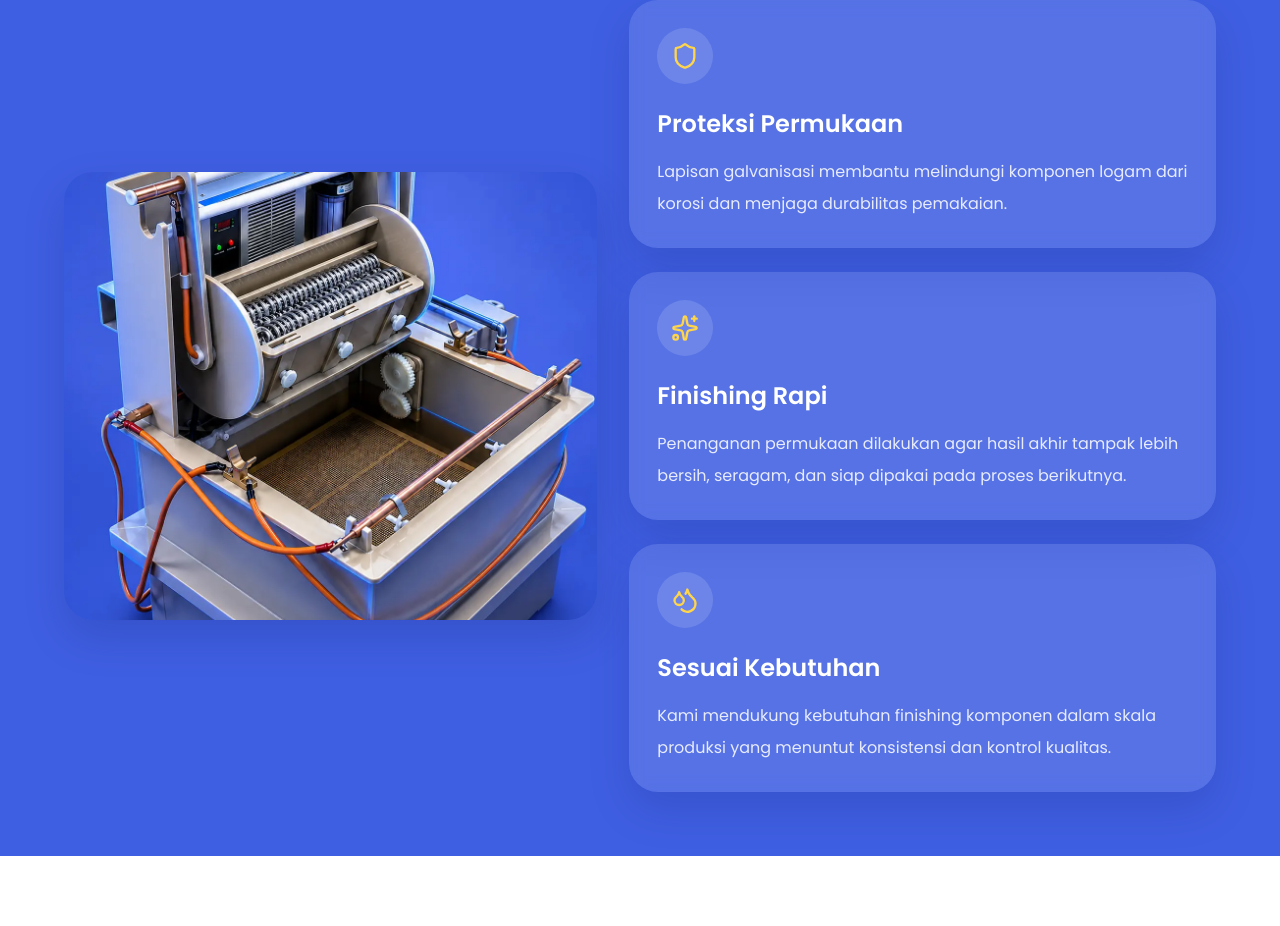
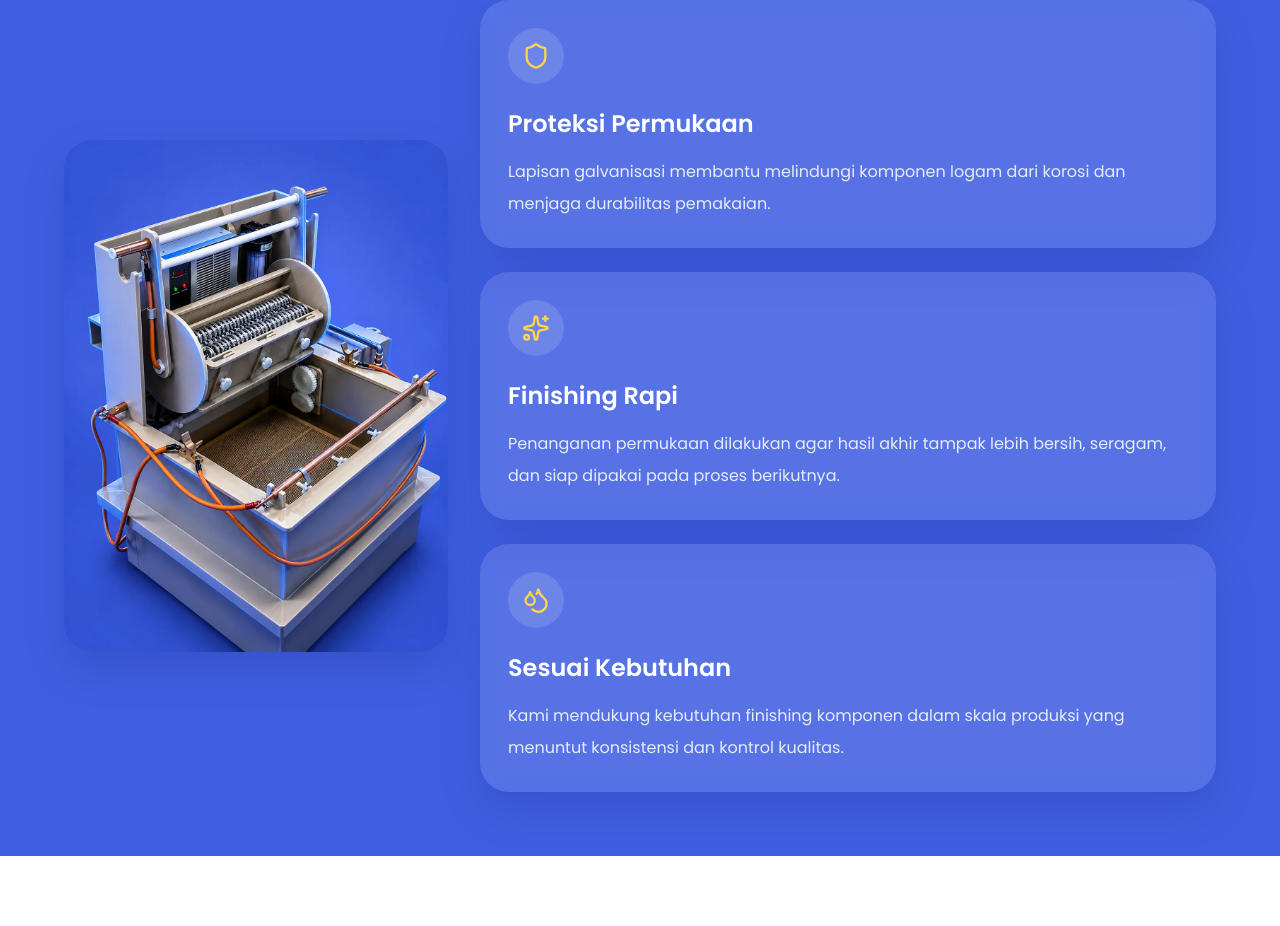
Before and after one commit to Omniflow-Clients/KiranaSpring, a React (Vite) app: page / in a window 1280 px wide. Shown: the part 2962-3888 px from the top of the page. Built offline with nearby package versions, Linux system fonts and the light colour scheme.

Commit message:
fix: display galvanizing photo at native 3:4 ratio without cropping

```diff
--- a/src/components/home/galvanizing-section.tsx
+++ b/src/components/home/galvanizing-section.tsx
@@ -32,11 +32,11 @@ export function GalvanizingSection() {
 					Jasa Galvanisasi
 				</h2>
 
-				<div className="mx-auto mt-10 grid max-w-6xl gap-8 lg:grid-cols-[1fr_1.1fr] lg:items-center">
+				<div className="mx-auto mt-10 grid max-w-6xl gap-8 lg:grid-cols-[minmax(0,24rem)_1fr] lg:items-center">
 					<img
 						src="/home-assets/galvanizing.webp"
 						alt="Jasa Galvanisasi"
-						className="w-full rounded-[1.8rem] shadow-[0_18px_40px_rgba(20,35,111,0.20)] lg:max-h-[28rem] lg:object-cover"
+						className="mx-auto aspect-[3/4] w-full max-w-sm rounded-[1.8rem] object-contain shadow-[0_18px_40px_rgba(20,35,111,0.20)]"
 					/>
 
 					<div className="grid gap-6">
```
